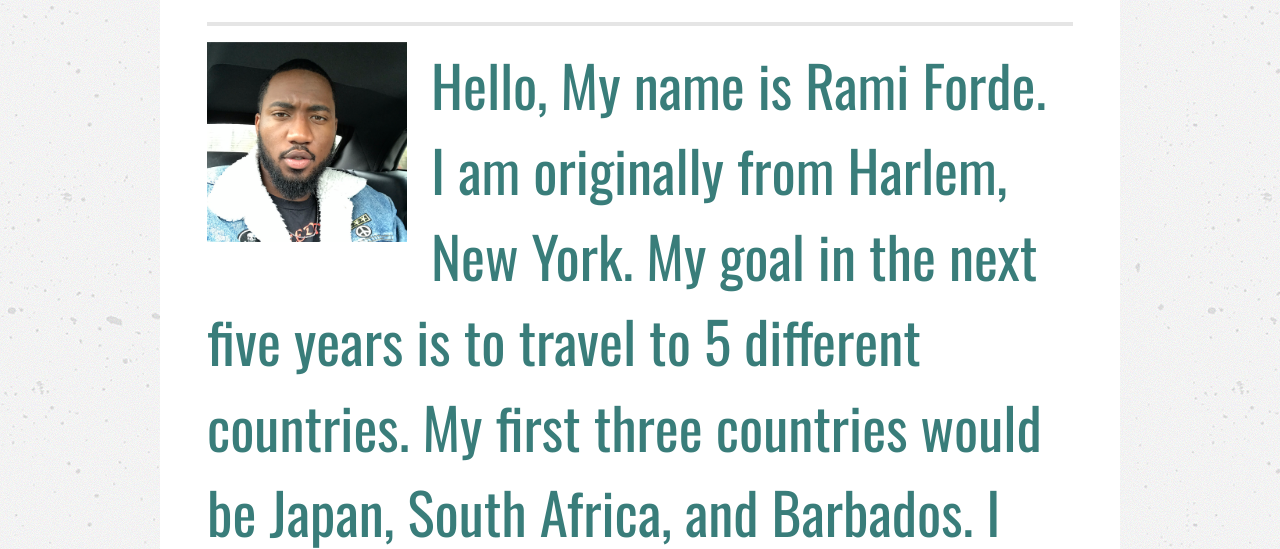
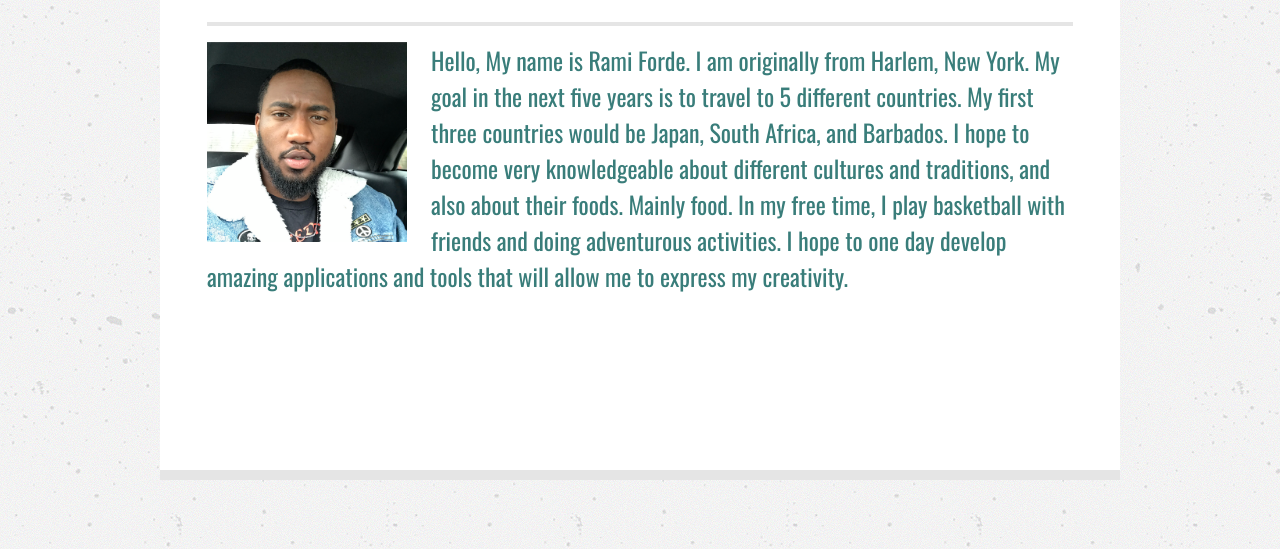
Before and after one commit to rforde1/homework-02, a plain HTML site: page index.html in a window 1280 px wide. Shown: the part 251-800 px from the top of the page. Drawn offline with nearby package versions, Linux system fonts and the light colour scheme.

Commit message:
Changed font size of all <p> tags to 24px.

```diff
--- a/assets/css/style.css
+++ b/assets/css/style.css
@@ -11,7 +11,7 @@ hr{
 }
 
 p{
-    font-size: 57px;
+    font-size: 24px;
     font-family: 'Oswald', sans-serif;
     color:#397d7a;
 }
```
